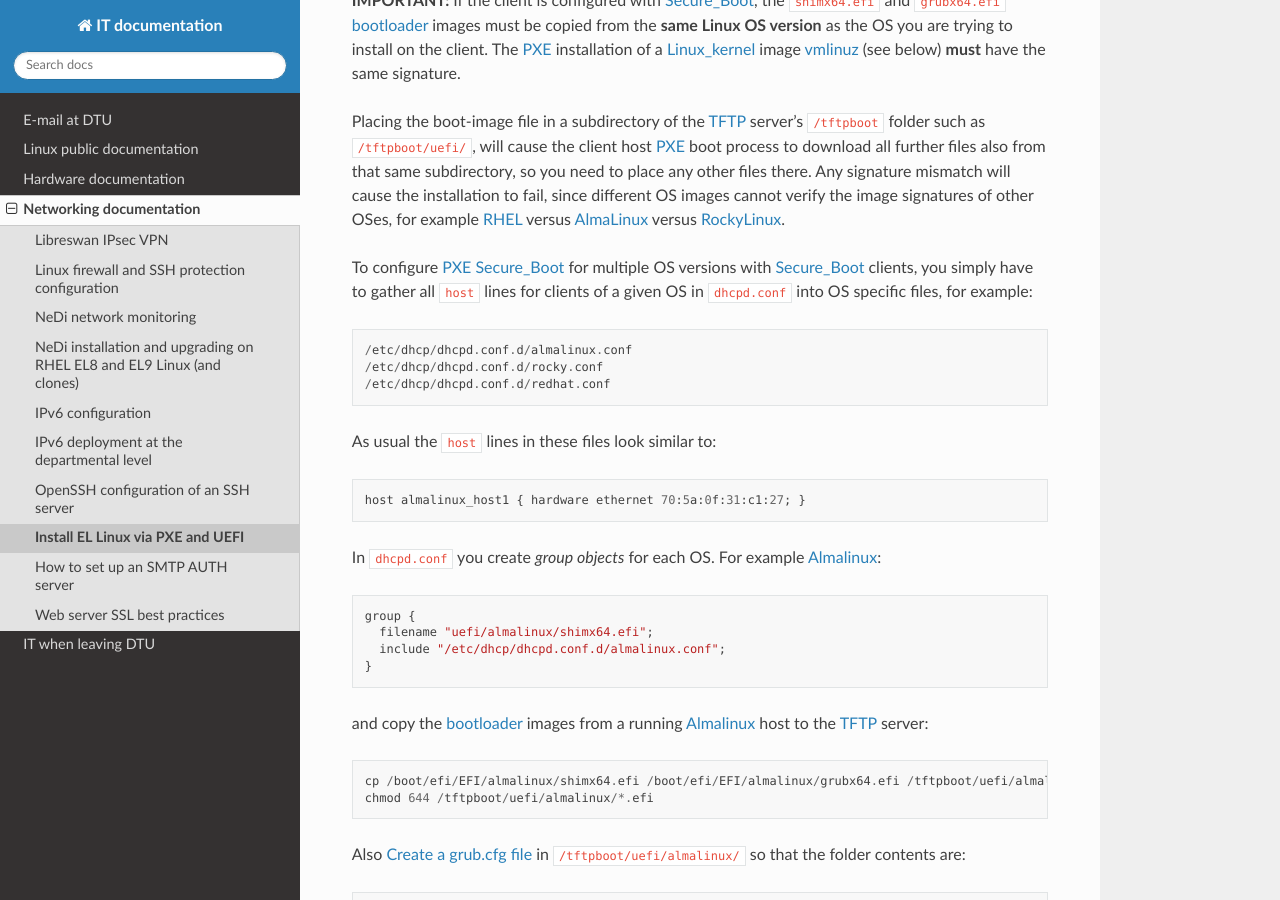
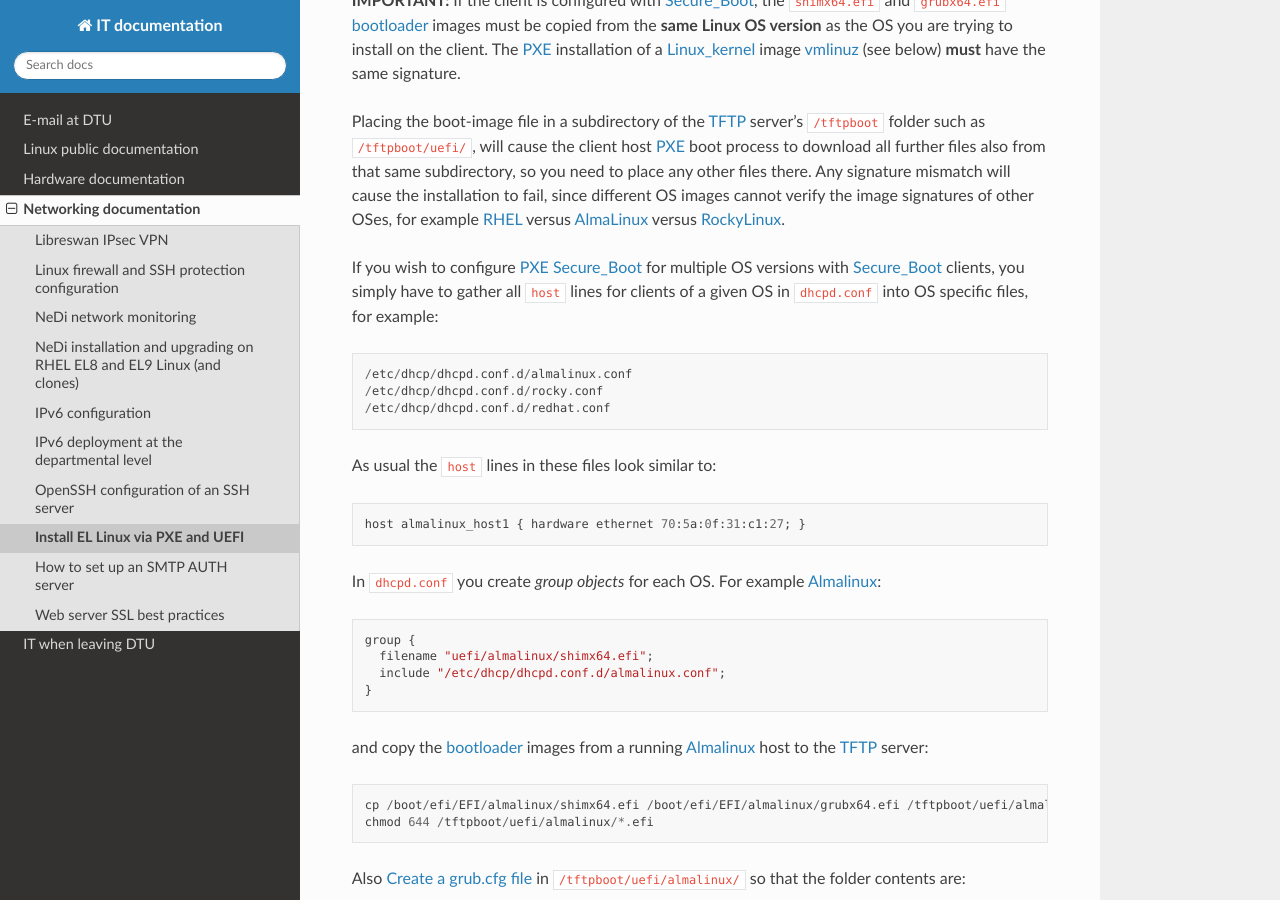
Before and after one commit to OleHolmNielsen/ITwiki, a Sphinx documentation site: the page built from docs/PXE_and_UEFI.rst, in a window 1280 px wide and 900 px high, scrolled down 8333 px. Built offline with Sphinx 7.4.7 and the Read the Docs theme 3.1.0, drawn with Linux system fonts in a browser that asks for light colours.

Commit message:
Minor edit

```diff
--- a/docs/PXE_and_UEFI.rst
+++ b/docs/PXE_and_UEFI.rst
@@ -410,7 +410,7 @@
 since different OS images cannot verify the image signatures of other OSes,
 for example RHEL_ versus AlmaLinux_ versus RockyLinux_.
 
-To configure PXE_ Secure_Boot_ for multiple OS versions with Secure_Boot_ clients,
+If you wish to configure PXE_ Secure_Boot_ for multiple OS versions with Secure_Boot_ clients,
 you simply have to gather all ``host`` lines for clients of a given OS in ``dhcpd.conf``
 into OS specific files, for example::
 
```
